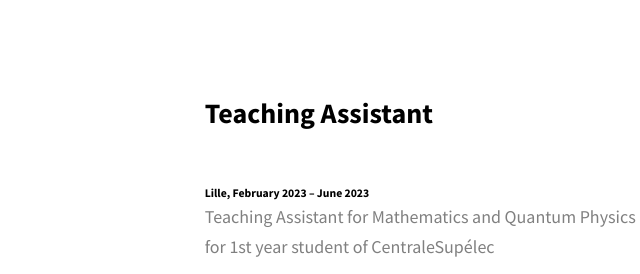
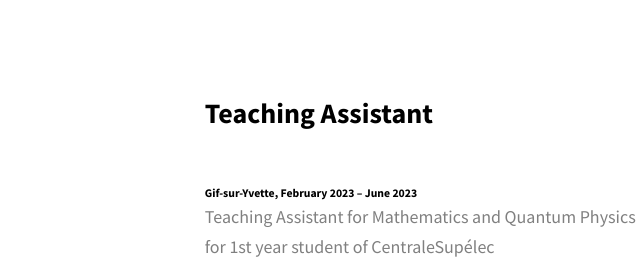
Before and after one commit to HatimRabet/personal-portfolio, a website: page index.html in a window 1280 px wide. Shown: the part 4785-5059 px from the top of the page, 573-1213 px from the left. Drawn offline with Linux system fonts and the light colour scheme.

Commit message:
rectify error in internship place

```diff
--- a/index.html
+++ b/index.html
@@ -404,7 +404,7 @@
             <div class="projects__row-content">
               <h2 class="projects__row-content-title">Teaching Assistant</h2>
               <p class="projects__row-content-desc">
-                <h3>Lille,      February 2023 – June 2023</h3>
+                <h3>Gif-sur-Yvette,      February 2023 – June 2023</h3>
               </p>
               <p class="projects__row-content-desc">
                 Teaching Assistant for Mathematics and Quantum Physics for 1st year student of CentraleSupélec
```
